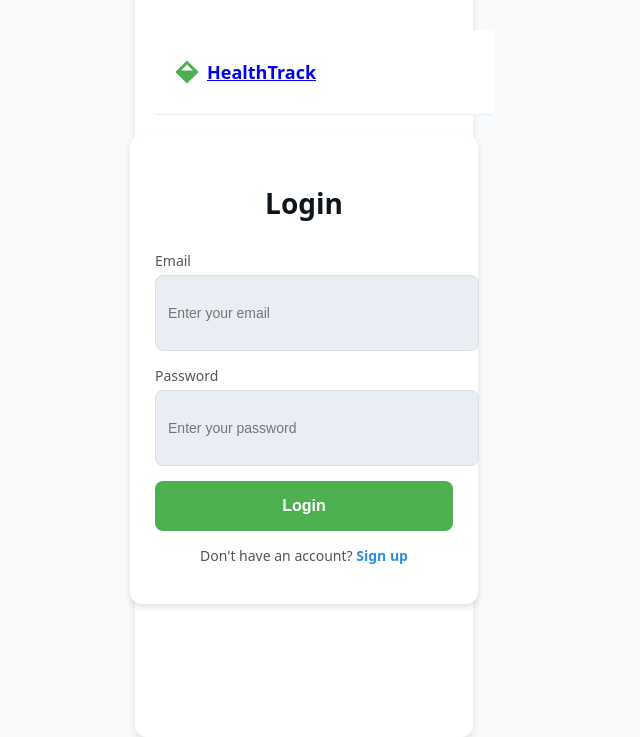
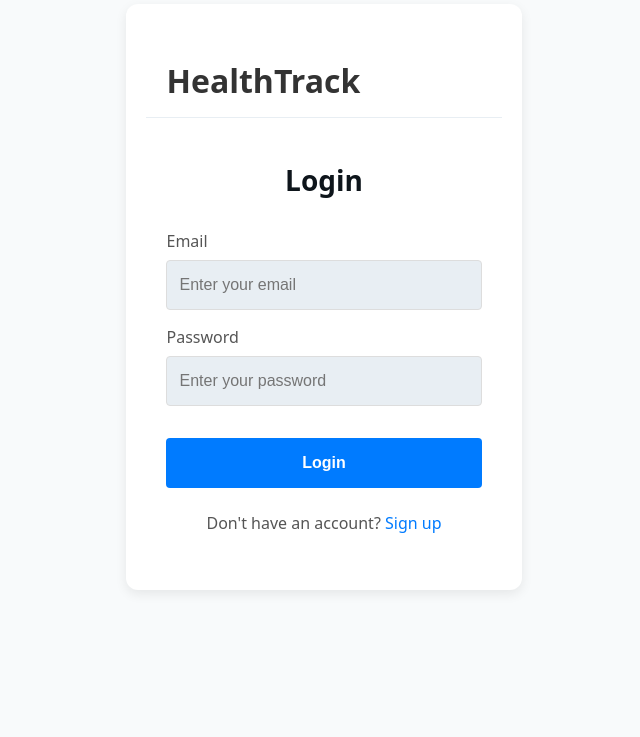
Before and after one commit to Venus1001/HealthTrack, a React (Create React App) app in the folder frontend/: page / in a window 1280 px wide. Shown: the part 103-840 px from the top of the page, without its empty margins (356-996 px from the left). After the commit the page ends 800 px from the top, so only its background shows below. Built offline with nearby package versions, Linux system fonts and the light colour scheme.

Commit message:
UI design update

```diff
--- a/frontend/src/components/Dashboard.css
+++ b/frontend/src/components/Dashboard.css
@@ -7,12 +7,18 @@
   padding: 20px;
 }
 
-  .header {
+.header-healthtrack {
   width: 100%;
+  display: flex;
   max-width: 1200px;
   margin: 0 auto;
   text-align: center;
+  align-items: center;
   margin-bottom: 20px;
+  background-color: #fff;
+  padding: 15px 20px;
+  border-radius: 8px;
+  box-shadow: 0 2px 10px rgba(0, 0, 0, 0.1);
 }
 
 .header-logo {
@@ -22,15 +28,9 @@
   gap: 10px;
 }
 
-  .header-logo svg {
-    width: 40px;
-    height: 40px;
-    color: #4caf50; /* Green color for the logo */
-  }
-
 .header-logo h2 {
   font-size: 24px;
-    color: #333;
+  color: #4caf50; /* Green color for the logo */
 }
 
 .dashboard-layout {
@@ -51,14 +51,6 @@
 .profile {
   text-align: center;
   margin-bottom: 20px;
-  }
-
-  .profile-pic {
-    width: 80px;
-    height: 80px;
-    background-color: #ddd;
-    border-radius: 50%;
-    margin: 0 auto 10px;
 }
 
 .profile-name {
@@ -98,7 +90,7 @@
   background-color: #45a049; /* Darker green on hover */
 }
 
-  .main-content {
+.stats-container {
   flex: 1;
   background-color: #fff;
   padding: 20px;
@@ -128,56 +120,42 @@
   color: #333;
 }
 
-  .recent-activities-title {
-    font-size: 20px;
-    color: #333;
-    margin-bottom: 20px;
-  }
-
 .recent-activities {
   display: flex;
   flex-direction: column;
   gap: 10px;
 }
 
-  .activity-card {
-    display: flex;
-    align-items: center;
-    justify-content: space-between;
+.recent-activities h3 {
+  font-size: 20px;
+  color: #333;
+  margin-bottom: 20px;
+}
+
+.recent-activities ul {
+  list-style: none;
+  padding: 0;
+}
+
+.recent-activities li {
   background-color: #f7f7f7;
   padding: 10px;
   border-radius: 8px;
+  font-size: 14px;
+  color: #333;
 }
 
-  .activity-icon {
-    width: 40px;
-    height: 40px;
-    border-radius: 50%;
-    background-color: #ddd;
+.recommendation-section {
+  margin-top: 20px;
 }
 
-  .activity-details {
-    flex: 1;
-    margin-left: 10px;
+.recommendation-section h2 {
+  font-size: 20px;
+  color: #333;
+  margin-bottom: 10px;
 }
 
-  .activity-details p {
-    font-size: 14px;
-    color: #333;
-    margin: 0;
-  }
-
-  .activity-details span {
-    font-size: 12px;
-    color: #555;
-  }
-
-  .activity-time {
-    font-size: 12px;
-    color: #555;
-  }
-
-  .quick-actions-button {
+.recommendation-btn {
   width: 100%;
   padding: 10px;
   background-color: #4caf50; /* Green color for the button */
@@ -189,19 +167,17 @@
   margin-top: 20px;
 }
 
-  .quick-actions-button:hover {
+.recommendation-btn:hover {
   background-color: #45a049; /* Darker green on hover */
 }
 
-  /* Fix for username span appearance */
 .user-name {
   font-weight: bold;
   color: #0e151b;
-  display: inline; /* Ensures inline placement */
-  margin-left: 4px; /* Optional: fine-tune spacing */
+  display: inline;
+  margin-left: 4px;
 }
 
-/* Fix sidebar profile name alignment */
 .profile-name {
   font-size: 18px;
   font-weight: bold;
@@ -209,7 +185,6 @@
   text-align: left;
 }
 
-/* Fix greeting text styling */
 .greeting {
   font-size: 24px;
   font-weight: 600;
@@ -217,7 +192,6 @@
   text-align: left;
 }
 
-/* Fix dashboard layout */
 .dashboard-layout {
   display: flex;
   gap: 20px;
--- a/frontend/src/components/Dashboard.js
+++ b/frontend/src/components/Dashboard.js
@@ -118,7 +118,7 @@ const Dashboard = () => {
 
   return (
     <div className="dashboard-container">
-      <header className="header">
+      <header className="header-healthtrack">
         <div className="header-logo">
         <h2><a href="/">HealthTrack</a></h2>
         </div>
--- a/frontend/src/components/Login.css
+++ b/frontend/src/components/Login.css
@@ -1,111 +1,101 @@
-/* Login.css */
+body {
+  font-family: 'Manrope', 'Noto Sans', sans-serif;
+  background-color: #f8fafb;
+  margin: 0;
+  padding: 0;
+  display: flex;
+  justify-content: center;
+  align-items: center;
+  min-height: 100vh;
+}
+
+/* Container Styles */
 .login-container {
   display: flex;
   flex-direction: column;
   align-items: center;
   justify-content: center;
-  min-height: 100vh;
-  background: linear-gradient(135deg, #f7f7f7, #e0e0e0); /* Subtle gradient background */
-  padding: 20px;
+  width: 100%;
+  max-width: 600px;
+  padding: 40px;
+  background: white;
+  border-radius: 12px;
+  box-shadow: 0 4px 12px rgba(0, 0, 0, 0.08);
 }
 
+/* Header */
 .header {
   width: 100%;
-  max-width: 400px;
-  text-align: center;
+  display: flex;
+  align-items: center;
+  gap: 8px;
   margin-bottom: 20px;
 }
 
-.header-logo {
-  display: flex;
-  align-items: center;
-  justify-content: center;
-  gap: 10px;
-}
-
-.header-logo svg {
-  width: 40px;
-  height: 40px;
-  color: #4caf50; /* Green color for the logo */
-}
-
-.header-logo h2 {
-  font-size: 24px;
+.header-logo h1 {
+  font-size: 2rem;
   color: #333;
-  font-weight: 600; /* Bold font for the logo */
-}
-
-.form-container {
-  background-color: #fff;
-  padding: 25px;
-  border-radius: 12px; /* Rounded corners */
-  box-shadow: 0 4px 6px rgba(0, 0, 0, 0.1); /* Subtle shadow */
-  width: 100%;
-  max-width: 400px;
+  margin: 0;
 }
 
 .form-container h2 {
-  font-size: 20px;
-  margin-bottom: 20px;
+  font-size: 1.5rem;
   color: #333;
+  margin-bottom: 1.5rem;
   text-align: center;
-  font-weight: 600; /* Bold font for the title */
 }
 
-.form-container label {
+form label {
   display: block;
-  margin-bottom: 15px;
+  margin-bottom: 1rem;
 }
 
-.form-container label p {
-  font-size: 14px;
+form label p {
+  margin-bottom: 0.5rem;
   color: #555;
-  margin-bottom: 5px;
 }
 
-.form-container input {
+form input {
   width: 100%;
-  padding: 12px;
+  padding: 0.75rem;
   border: 1px solid #ddd;
-  border-radius: 8px; /* Rounded corners */
-  font-size: 14px;
-  transition: border-color 0.2s;
+  border-radius: 4px;
+  font-size: 1rem;
+  box-sizing: border-box;
 }
 
-.form-container input:focus {
-  border-color: #4caf50; /* Green border on focus */
+form input:focus {
+  border-color: #007bff;
   outline: none;
 }
 
 .login-button {
   width: 100%;
-  padding: 12px;
-  background-color: #4caf50; /* Green color for the button */
+  padding: 0.75rem;
+  background-color: #007bff;
   color: #fff;
   border: none;
-  border-radius: 8px; /* Rounded corners */
-  font-size: 16px;
+  border-radius: 4px;
+  font-size: 1rem;
   cursor: pointer;
-  transition: background-color 0.2s;
+  margin-top: 1rem;
 }
 
 .login-button:hover {
-  background-color: #45a049; /* Darker green on hover */
+  background-color: #0056b3;
 }
 
-.signup-link {
+.signup-line {
   text-align: center;
-  font-size: 14px;
+  margin-top: 1.5rem;
   color: #555;
-  margin-top: 15px;
 }
 
-.signup-link a {
-  color: #4caf50; /* Green color for the link */
+.signup-line a {
+  color: #007bff;
   text-decoration: none;
-  font-weight: 500; /* Semi-bold font for the link */
 }
 
-.signup-link a:hover {
+.signup-line a:hover {
   text-decoration: underline;
 }
--- a/frontend/src/components/Login.js
+++ b/frontend/src/components/Login.js
@@ -28,25 +28,66 @@ const Login = () => {
   };
 
   return (
+    // <div className="login-container">
+    //   <header className="header">
+    //     <div className="header-logo">
+    //       <svg viewBox="0 0 48 48" fill="none" xmlns="http://www.w3.org/2000/svg">
+    //         <g clipPath="url(#clip0_6_535)">
+    //           <path
+    //             fillRule="evenodd"
+    //             clipRule="evenodd"
+    //             d="M47.2426 24L24 47.2426L0.757355 24L24 0.757355L47.2426 24ZM12.2426 21H35.7574L24 9.24264L12.2426 21Z"
+    //             fill="currentColor"
+    //           ></path>
+    //         </g>
+    //         <defs>
+    //           <clipPath id="clip0_6_535">
+    //             <rect width="48" height="48" fill="white"></rect>
+    //           </clipPath>
+    //         </defs>
+    //       </svg>
+    //       <h2><a href="/">HealthTrack</a></h2>
+    //     </div>
+    //   </header>
+    //   <div className="form-container">
+    //     <h2>Login</h2>
+    //     <form onSubmit={handleSubmit}>
+    //       <label>
+    //         <p>Email</p>
+    //         <input
+    //           type="email"
+    //           name="email"
+    //           placeholder="Enter your email"
+    //           value={formData.email}
+    //           onChange={handleChange}
+    //           required
+    //         />
+    //       </label>
+    //       <label>
+    //         <p>Password</p>
+    //         <input
+    //           type="password"
+    //           name="password"
+    //           placeholder="Enter your password"
+    //           value={formData.password}
+    //           onChange={handleChange}
+    //           required
+    //         />
+    //       </label>
+    //       <button type="submit" className="login-button">
+    //         Login
+    //       </button>
+    //     </form>
+    //     <p className="signup-link">
+    //       Don't have an account? <Link to="/signup">Sign up</Link>
+    //     </p>
+    //   </div>
+    // </div>
+
     <div className="login-container">
     <header className="header">
       <div className="header-logo">
-          <svg viewBox="0 0 48 48" fill="none" xmlns="http://www.w3.org/2000/svg">
-            <g clipPath="url(#clip0_6_535)">
-              <path
-                fillRule="evenodd"
-                clipRule="evenodd"
-                d="M47.2426 24L24 47.2426L0.757355 24L24 0.757355L47.2426 24ZM12.2426 21H35.7574L24 9.24264L12.2426 21Z"
-                fill="currentColor"
-              ></path>
-            </g>
-            <defs>
-              <clipPath id="clip0_6_535">
-                <rect width="48" height="48" fill="white"></rect>
-              </clipPath>
-            </defs>
-          </svg>
-          <h2><a href="/">HealthTrack</a></h2>
+        <h1>HealthTrack</h1>
       </div>
     </header>
     <div className="form-container">
@@ -78,8 +119,8 @@ const Login = () => {
           Login
         </button>
       </form>
-        <p className="signup-link">
-          Don't have an account? <Link to="/signup">Sign up</Link>
+      <p className="signup-line">
+        Don't have an account? <a href="/signup">Sign up</a>
       </p>
     </div>
   </div>
--- a/frontend/src/styles.css
+++ b/frontend/src/styles.css
@@ -11,18 +11,20 @@ body {
 }
 
 /* Container Styles */
-.signup-container, .login-container, .dashboard-container, .layout-container {
+.signup-container,
+.login-container,
+.layout-container {
     display: flex;
     flex-direction: column;
     align-items: center;
     justify-content: center;
     width: 100%;
-    max-width: 1200px;
-    margin: auto;
-    padding: 20px;
+    width: 100%;
+    max-width: 600px;
+    padding: 40px;
     background: white;
     border-radius: 12px;
-    box-shadow: 0 4px 8px rgba(0, 0, 0, 0.1);
+    box-shadow: 0 4px 12px rgba(0, 0, 0, 0.08);
 }
 
 /* Header */
@@ -34,6 +36,18 @@ body {
     padding: 15px 20px;
     border-bottom: 1px solid #e8eef3;
 }
+
+  .header-healthtrack {
+    width: 100%;
+    display:flex;
+    max-width: 1200px;
+    margin: 0 auto;
+    text-align: center;
+    align-items: center;
+    margin-bottom: 20px;
+    background-color: #f7f7f7;
+    padding: 15px 20px;
+  }
 
 .header-logo {
     display: flex;
@@ -115,18 +129,21 @@ button:hover {
 }
 
 /* Login and Signup Links */
-.login-link, .signup-link {
+.login-link,
+.signup-link {
     margin-top: 15px;
     font-size: 14px;
 }
 
-.login-link a, .signup-link a {
+.login-link a,
+.signup-link a {
     color: #2c90e2;
     text-decoration: none;
     font-weight: bold;
 }
 
-.login-link a:hover, .signup-link a:hover {
+.login-link a:hover,
+.signup-link a:hover {
     text-decoration: underline;
 }
 
@@ -200,7 +217,8 @@ button:hover {
     text-decoration: none;
 }
 
-.sidebar-nav a:hover, .sidebar-nav a:focus {
+.sidebar-nav a:hover,
+.sidebar-nav a:focus {
     background: white;
 }
 
@@ -238,7 +256,8 @@ button:hover {
 }
 
 /* Quick Actions */
-.quick-actions-title, .recent-activities-title {
+.quick-actions-title,
+.recent-activities-title {
     font-size: 18px;
     font-weight: bold;
     margin-top: 20px;
@@ -296,7 +315,8 @@ button:hover {
     background: url('https://cdn.usegalileo.ai/sdxl10/4222759b-b372-4e82-b09f-097a62fcc014.png') center/cover;
 }
 
-.heart-rate, .sleep {
+.heart-rate,
+.sleep {
     background: #e8eef3;
     display: flex;
     justify-content: center;
```
Also changed, not shown: 2 other files (tests, documents, lock files or other folders). Lines whose indentation alone changed are shown as unchanged.
